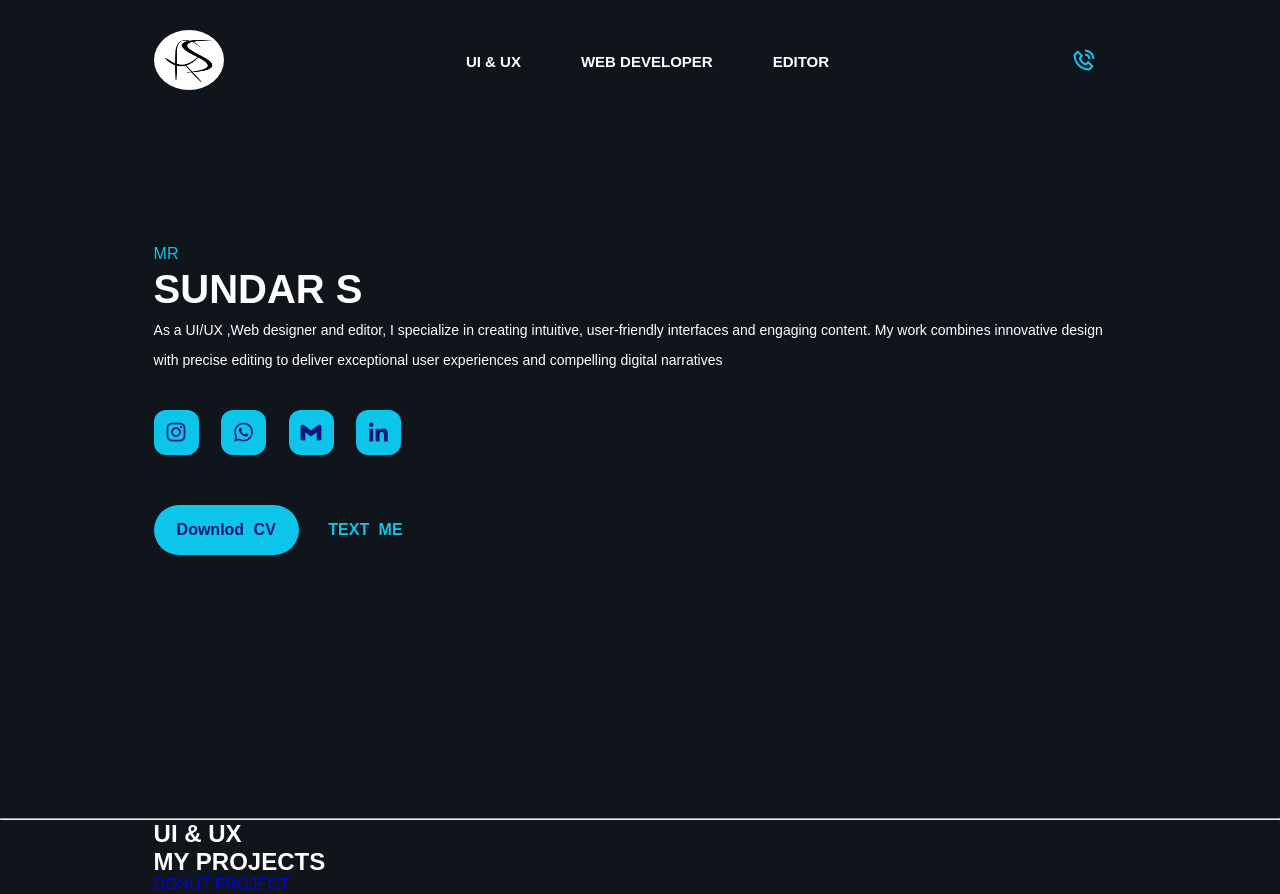
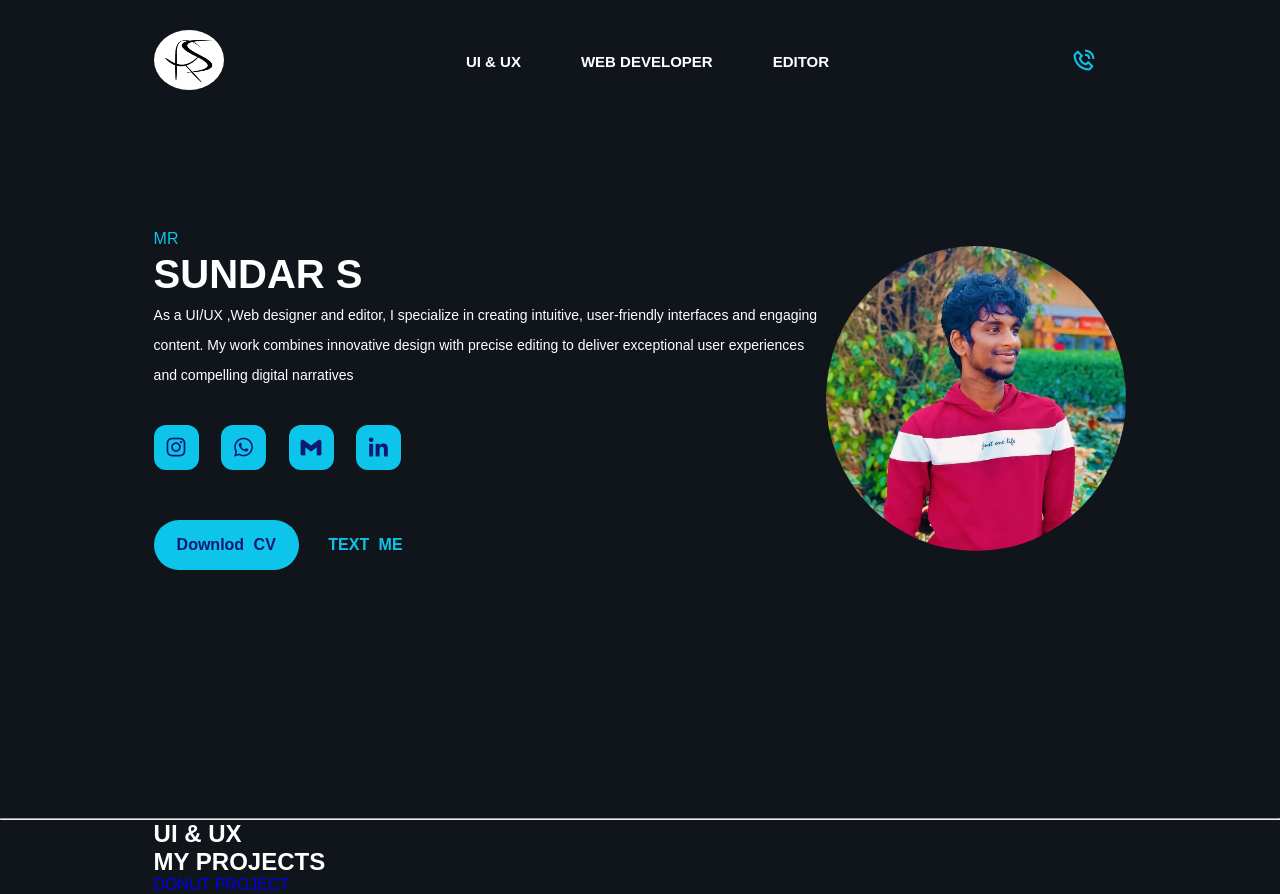
Before and after one commit to sundarradnus3/github, a plain HTML site: page index.html in a window 1280 px wide. Drawn offline with nearby package versions, Linux system fonts and the light colour scheme.

Commit message:
updated
escape

```diff
--- a/style.css
+++ b/style.css
@@ -108,11 +108,7 @@ section {
     border-right: 0%;
     border-top: 60%;
     border-radius: 100%;
-    border:7px solid #0dc5ea;
-    position:absolute;
-    white-space: nowrap;
-    overflow: hidden;
-    display: block;
+    display: inline-block;
 
 
 
```
